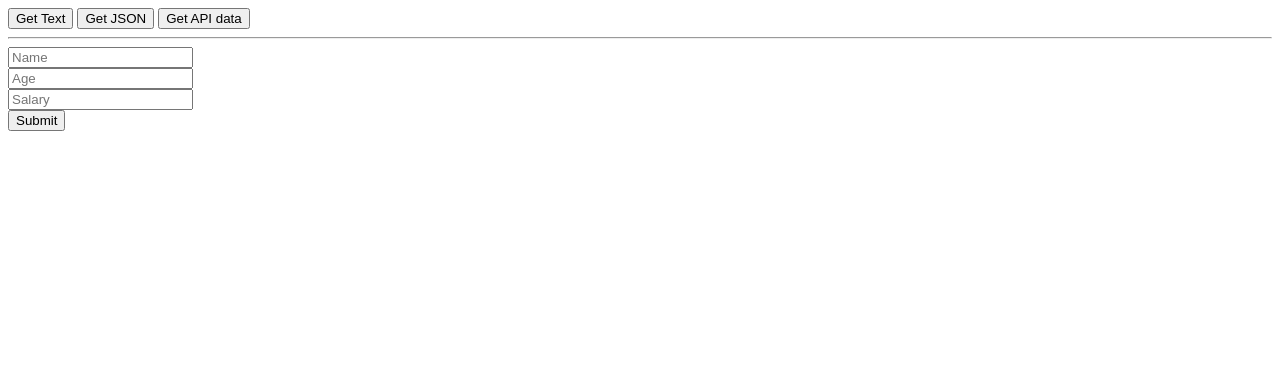
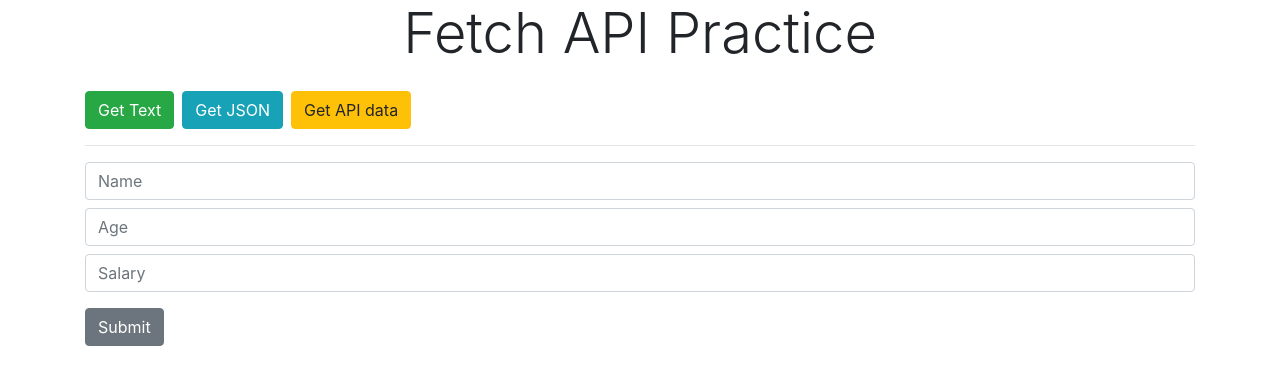
Before and after one commit to romluc/fetch-api-study, a plain HTML site: page index.html in a window 1280 px wide. Drawn offline with nearby package versions, Linux system fonts and the light colour scheme.

Commit message:
Style with bootstrap the HTML

```diff
--- a/index.html
+++ b/index.html
@@ -4,29 +4,61 @@
     <meta charset="UTF-8" />
     <meta name="viewport" content="width=device-width, initial-scale=1.0" />
     <title>Fetch API sandbox</title>
+
+    <!-- Boostratp CDN - Latest compiled and minified CSS -->
+    <link
+      rel="stylesheet"
+      href="https://stackpath.bootstrapcdn.com/bootstrap/4.4.1/css/bootstrap.min.css"
+      integrity="sha384-Vkoo8x4CGsO3+Hhxv8T/Q5PaXtkKtu6ug5TOeNV6gBiFeWPGFN9MuhOf23Q9Ifjh"
+      crossorigin="anonymous"
+    />
   </head>
   <body>
-    <button id="get-text">Get Text</button>
-    <button id="get-json">Get JSON</button>
-    <button id="get-api-data">Get API data</button>
+    <div class="container">
+      <h1 class="display-4 mb-4 text-center">Fetch API Practice</h1>
+
+      <div class="d-flex">
+        <button class="btn btn-success mr-2" id="get-text">Get Text</button>
+        <button class="btn btn-info mr-2" id="get-json">
+          Get JSON
+        </button>
+        <button class="btn btn-warning" id="get-api-data">Get API data</button>
+      </div>
+
       <hr />
+
       <div class="text-output"></div>
       <div class="json-output"></div>
-    <div class="api-output">
+      <div class="api-output"></div>
+
       <form id="add-data">
+        <div class="form-group">
+          <input
+            type="text"
+            class="form-control mb-2"
+            id="name"
+            placeholder="Name"
+          />
           <div>
-          <input id="name" placeholder="Name"></input>
+            <input
+              type="text"
+              class="form-control mb-2"
+              id="age"
+              placeholder="Age"
+            />
           </div>
           <div>
-          <input id="age" placeholder="Age" />
+            <input
+              type="text"
+              class="form-control"
+              id="salary"
+              placeholder="Salary"
+            />
           </div>
-        <div>
-          <input id="salary" placeholder="Salary" />
         </div>
-        <input type="submit" value="Submit" />
+        <input class="btn btn-secondary" type="submit" value="Submit" />
       </form>
     </div>
-
     <script src="index.js"></script>
   </body>
 </html>
```
Lines whose indentation alone changed are shown as unchanged.
